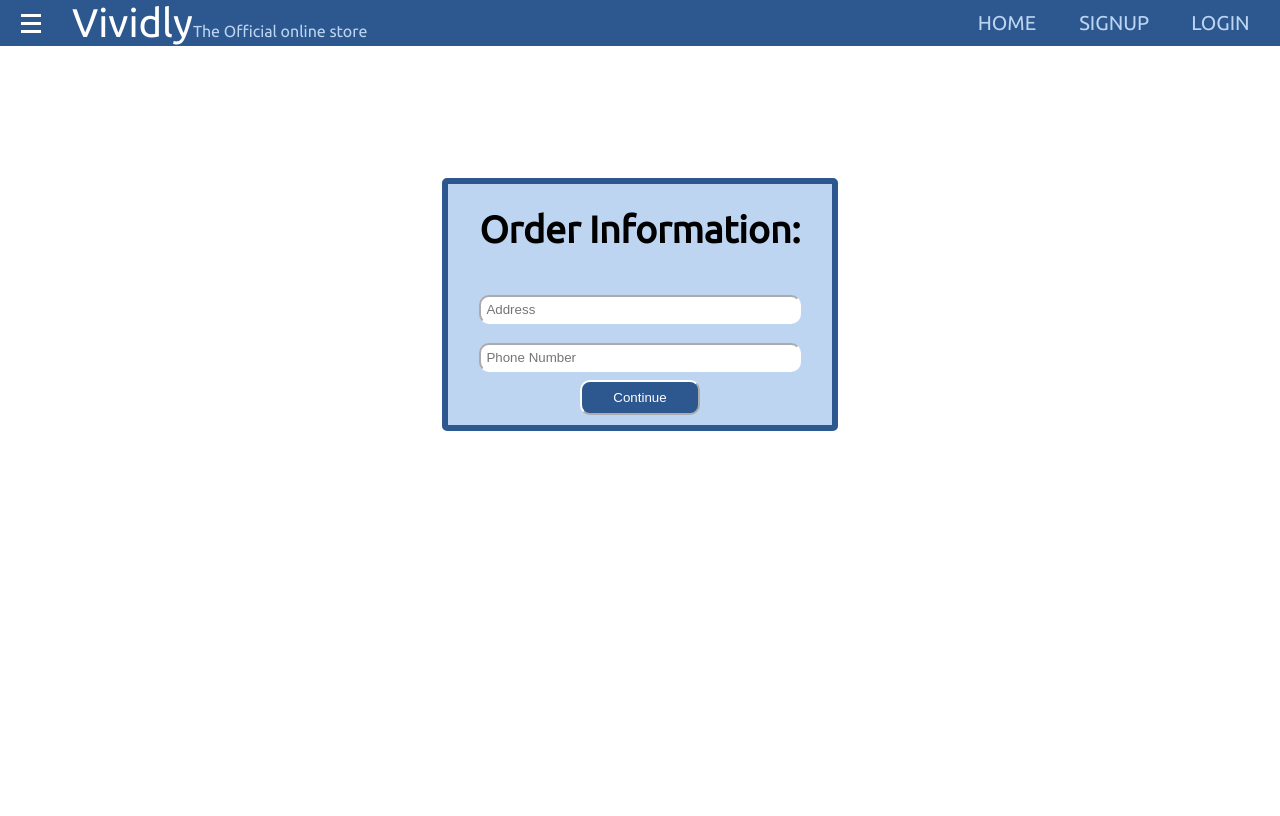
After one commit to MedoOnlyOne/distributed-E-commerce, a Flask app: page /checkout in a window 1280 px wide. The commit adds this page. Run offline with Flask 2, Linux system fonts and the light colour scheme.

Commit message:
Checkout form and views

```diff
--- a/app.py
+++ b/app.py
@@ -3,6 +3,7 @@ from flask import Flask, request, render_template, redirect, url_for, send_from_
 from flask_login import LoginManager, current_user, login_required
 from distributed_ecommerce.blueprints.auth import auth
 from distributed_ecommerce.blueprints.shop import shop
+from distributed_ecommerce.blueprints.order import order
 from db import db
 from app_bcrypt import bcrypt
 from distributed_ecommerce.models import User, Order, Product, Shop
@@ -15,6 +16,7 @@ static_dir = os.path.join('.', 'distributed_ecommerce', 'static')
 app = Flask(__name__, template_folder=template_dir, static_folder=static_dir)
 app.register_blueprint(auth)
 app.register_blueprint(shop)
+app.register_blueprint(order)
 
 app.config['SQLALCHEMY_TRACK_MODIFICATIONS'] = False
 app.config['SQLALCHEMY_DATABASE_URI'] = 'sqlite:///database1.db'
--- /dev/null
+++ b/distributed_ecommerce/blueprints/order.py
@@ -0,0 +1,37 @@
+from flask import Blueprint, render_template, redirect, url_for, request
+import uuid
+from distributed_ecommerce.blueprints.auth import login
+from distributed_ecommerce.forms.CheckoutForm import CheckoutForm
+from db import db
+from distributed_ecommerce.models import Order, User
+from flask_login import login_required, current_user
+import os
+
+order = Blueprint('order', __name__, template_folder='templates')
+
+@login_required
+@order.route('/checkout', methods=['GET', 'POST'])
+def checkout():
+    form = CheckoutForm(request.form)
+    if request.method == 'POST' and form.validate_on_submit():
+        # get user's info.
+        user = User.query.filter_by(user_id=current_user.user_id).first()
+        # create order
+        created_order = Order(order_id=order.order_id, shipping_address = form.address.data, buyer_phone_number = form.phone_number, is_ordered = True, is_delivered = True)
+        db.session.add(created_order)
+        db.session.commit()
+
+        return redirect(url_for('ConfirmOrder', order_id=created_order.order_id))
+    return render_template('CheckoutPage.html', form=form)
+
+@login_required
+@order.get('/confirm')
+def confirm():
+    #total_price = Order(total_price=order.total_price)
+    return render_template('ConfirmOrder.html', total_price=100)
+
+
+@order.route('/cart')
+def cart():
+    cart = current_user.cart
+    return render_template('cart.html', cart=cart)
--- /dev/null
+++ b/distributed_ecommerce/forms/CheckoutForm.py
@@ -0,0 +1,8 @@
+from flask_wtf import FlaskForm
+from wtforms.validators import InputRequired, Length
+from wtforms import StringField, SubmitField
+
+class CheckoutForm(FlaskForm):
+    address = StringField(u'Address', [InputRequired()])
+    phone_number = StringField(u'Phone Number', [InputRequired(), Length(min=11, max=11)])
+    submit = SubmitField('Continue')
--- a/distributed_ecommerce/forms/LogInForm.py
+++ b/distributed_ecommerce/forms/LogInForm.py
@@ -1,4 +1,3 @@
-
 from flask_wtf import FlaskForm
 from wtforms.validators import InputRequired, Length
 from wtforms import StringField, PasswordField, SubmitField
--- /dev/null
+++ b/distributed_ecommerce/static/css/checkout.css
@@ -0,0 +1,54 @@
+body {
+    margin: 0px;
+}
+
+h1 {
+    margin-left: auto;
+    margin-right: auto;
+    color: black;
+    text-align: center;
+    padding-right: 0%;
+    background: #bdd5f1;
+    width: 30%;
+    margin-top: 10%;
+    border: 6px solid #2c578f;
+    border-radius: 5px;
+  }
+
+h3 {
+    margin: 0.65em;
+}
+
+input {
+    outline: none;
+    padding: 5px;
+    border-radius: 10px;
+    border-color: white;
+    margin-top: 5%;
+    margin-left: auto;
+    margin-right: auto;
+    width: 80%;
+}
+
+.submit_btn {
+    border-radius: 10px;
+    background: #2c578f;
+    margin: auto;
+    margin-bottom: 10px;
+    /* display: inline-block; */
+    text-decoration: none;
+    color: white;
+    /* font-weight: bold; */
+    width: 120px;
+    height: 35px;
+}
+
+a {
+    text-decoration: none;
+    font-weight: inherit;
+    font-size: 1rem;
+}
+
+a:visited {
+    color: inherit;
+}
--- /dev/null
+++ b/distributed_ecommerce/templates/CheckoutPage.html
@@ -0,0 +1,24 @@
+{% extends 'layoutshop.html' %} {% block head %}
+
+<title>Checkout</title>
+<link rel="stylesheet" href="{{ url_for('static', filename='css/checkout.css') }}"/>
+{% endblock %} {% block body %}
+<h1>
+<div class="checkout">
+  <form method="POST" action="{{ url_for('order.checkout') }}">
+      <h3>Order Information:</h3>
+    {{ form.hidden_tag() }}
+    <div style="display: flex; flex-wrap: wrap">
+      <!-- <input type="text" id="adress" placeholder="Address" name="adress" style="margin-left: 65px"/> -->
+      {{ form.address(id="adress", placeholder="Address") }}
+    </div>
+    <div style="display: flex; flex-wrap: wrap">
+        <!-- <input type="text" id="phone_number" placeholder="Phone Number" name="phone"/> -->
+        {{ form.phone_number(id="phone_number", placeholder="Phone Number") }}
+    </div>
+    <!-- <input id="submit_btn" type="submit" value="Continue" disabled /> -->
+    {{ form.submit(class="submit_btn") }}
+  </form>
+</div>
+</h1>
+{% endblock %}
--- a/distributed_ecommerce/templates/layoutshop.html
+++ b/distributed_ecommerce/templates/layoutshop.html
@@ -80,8 +80,8 @@
           <li><a href="{{ url_for('auth.logout') }}"> Logout </a></li>
           {% else %}
           <li><a href="{{ url_for('home') }}"> Home </a></li>
-          <li><a href="{{ url_for('signup') }}">SignUp</a></li>
-          <li><a href="{{ url_for('login') }}"> Login </a></li>
+          <li><a href="{{ url_for('auth.signup') }}">SignUp</a></li>
+          <li><a href="{{ url_for('auth.login') }}"> Login </a></li>
           {% endif %}
         </ul>
       </nav>
```
Also changed, not shown: distributed_ecommerce/models.py (+12 -4 lines), distributed_ecommerce/static/css/confirm.css (added, +43 -0 lines), distributed_ecommerce/templates/ConfirmOrder.html (added, +18 -0 lines).
